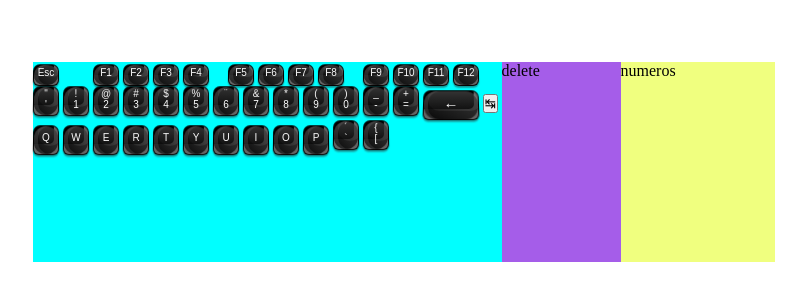
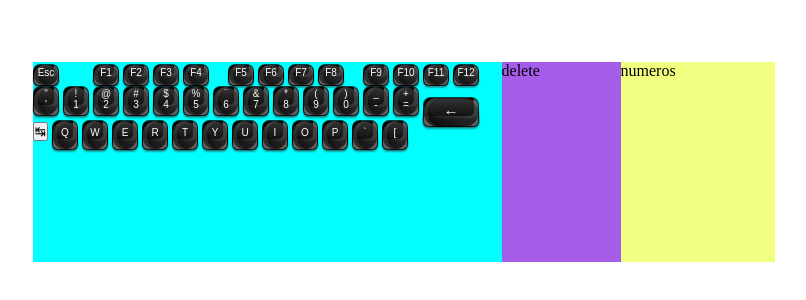
Before and after one commit to isaacleandro/teclado, a plain HTML site: page index.html in a window 1280 px wide. Shown: the part 238-538 px from the top of the page, without its empty margins (236-1042 px from the left). Drawn offline with Linux system fonts and the light colour scheme.

Commit message:
adicionado as class footer para cada linha de buttons, estilizado button arrow e class left

```diff
--- a/index.html
+++ b/index.html
@@ -11,6 +11,7 @@
 <body>
   <div class="general">
     <div class="left">
+      <footer>
         <span class="esc">
           <button class="standardButtonTop">Esc</button>
         </span>
@@ -30,7 +31,9 @@
         <button class="standardButtonTop">F10</button>
         <button class="standardButtonTop">F11</button>
         <button class="standardButtonTop">F12</button>
+      </footer>
       <!--////////////////////////////////////////////////////////////////-->
+      <footer>
         <button class="standardButton">" <br> '</button>
         <button class="standardButton">&#33; <br> 1</button>
         <button class="standardButton">@ <br> 2</button>
@@ -45,8 +48,10 @@
         <button class="standardButton">_ <br> -</button>
         <button class="standardButton">+ <br> =</button>
         <button class="arrowErases"> &larr; </button>
+      </footer>
       <!--////////////////////////////////////////////////////////////////-->
-      <button>	&#8633; </button>
+      <footer>
+        <button> &#8633; </button>
         <button class="standardButton">Q</button>
         <button class="standardButton">W</button>
         <button class="standardButton">E</button>
@@ -57,8 +62,9 @@
         <button class="standardButton">I</button>
         <button class="standardButton">O</button>
         <button class="standardButton">P</button>
-      <button class="standardButton">´ <br> `</button>
-      <button class="standardButton"> { <br> [</button>
+        <button class="standardButton">`</button>
+        <button class="standardButton">[</button>
+      </footer>
     </div>
 
     <div class="middle">
--- a/style.css
+++ b/style.css
@@ -18,6 +18,8 @@ body {
 
 .left {
   flex: 3.94;
+  display: flex;
+  flex-direction: column;
   background-color: aqua;
 }
 
@@ -229,6 +231,7 @@ body {
   color: #fff;
   font-size: 15px;
   border: 0.5px solid rgba(0, 0, 0, 0.1);
+  top: 7px;
   padding-bottom: 5px;
   width:56px;
   height: 30px;
```
Lines whose indentation alone changed are shown as unchanged.
